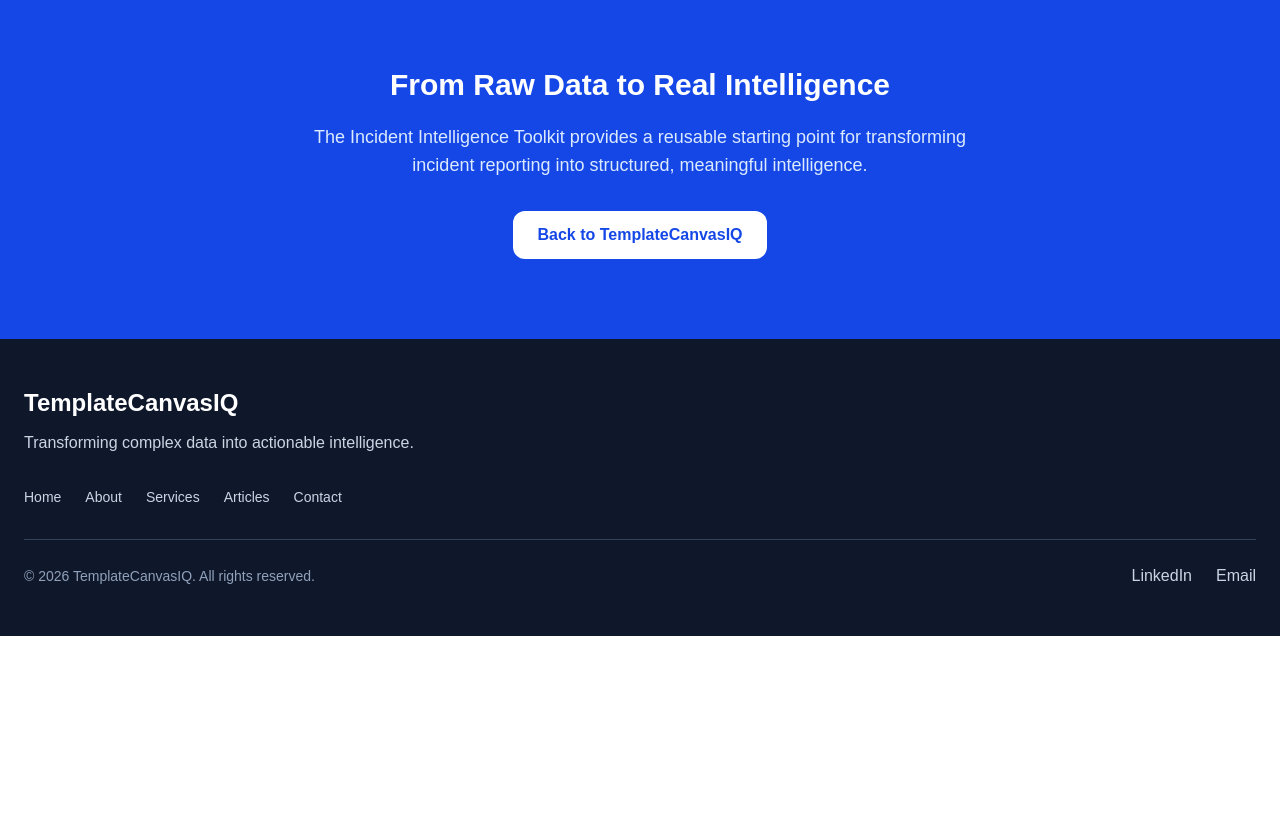
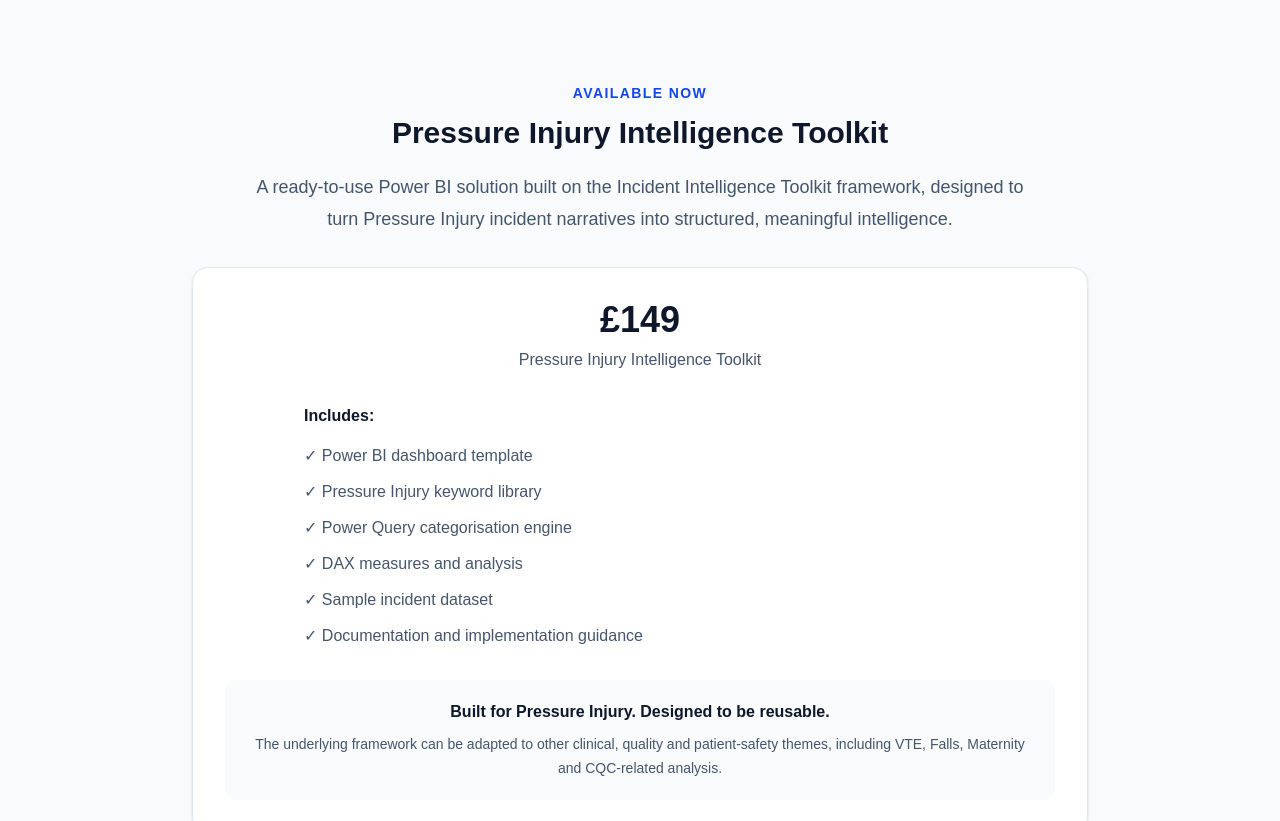
Before and after one commit to 24Mark8/templatecanvasiq, a Next.js app: page /toolkit in a window 1280 px wide. Shown: the part 3760-4581 px from the top of the page. Before the commit the page ends 4396 px from the top, so only its background shows below. Built offline with nearby package versions, Linux system fonts and the light colour scheme.

Commit message:
Update page.tsx

```diff
--- a/app/toolkit/page.tsx
+++ b/app/toolkit/page.tsx
@@ -337,26 +337,68 @@ export default function Toolkit() {
         </div>
       </section>
 
-      {/* CTA */}
-      <section className="bg-blue-700 py-20">
-        <div className="mx-auto max-w-7xl px-6 text-center text-white">
+      {/* AVAILABLE PRODUCT */}
+      <section className="bg-slate-50 py-24">
+        <div className="mx-auto max-w-7xl px-6">
 
-          <h2 className="text-3xl font-bold">
-            From Raw Data to Real Intelligence
-          </h2>
+          <div className="mx-auto max-w-4xl text-center">
 
-          <p className="mx-auto mt-5 max-w-2xl text-lg text-blue-100">
-            The Incident Intelligence Toolkit provides a reusable starting
-            point for transforming incident reporting into structured,
-            meaningful intelligence.
-          </p>
+            <p className="text-sm font-semibold uppercase tracking-widest text-blue-700">
+              AVAILABLE NOW
+            </p>
 
-          <a
-            href="/"
-            className="mt-8 inline-block rounded-xl bg-white px-6 py-3 font-semibold text-blue-700 hover:bg-slate-100"
-          >
-            Back to TemplateCanvasIQ
-          </a>
+            <h2 className="mt-3 text-3xl font-bold text-slate-900">
+              Pressure Injury Intelligence Toolkit
+            </h2>
+
+            <p className="mx-auto mt-5 max-w-3xl text-lg leading-8 text-slate-600">
+              A ready-to-use Power BI solution built on the Incident Intelligence
+              Toolkit framework, designed to turn Pressure Injury incident
+              narratives into structured, meaningful intelligence.
+            </p>
+
+            <div className="mt-8 rounded-2xl border border-slate-200 bg-white p-8 shadow-sm">
+
+              <p className="text-4xl font-extrabold text-slate-900">
+                £149
+              </p>
+
+              <p className="mt-2 text-slate-600">
+                Pressure Injury Intelligence Toolkit
+              </p>
+
+              <div className="mx-auto mt-8 max-w-2xl text-left">
+
+                <p className="font-semibold text-slate-900">
+                  Includes:
+                </p>
+
+                <ul className="mt-4 space-y-3 text-slate-600">
+                  <li>✓ Power BI dashboard template</li>
+                  <li>✓ Pressure Injury keyword library</li>
+                  <li>✓ Power Query categorisation engine</li>
+                  <li>✓ DAX measures and analysis</li>
+                  <li>✓ Sample incident dataset</li>
+                  <li>✓ Documentation and implementation guidance</li>
+                </ul>
+
+              </div>
+
+              <div className="mt-8 rounded-xl bg-slate-50 p-5">
+                <p className="font-semibold text-slate-900">
+                  Built for Pressure Injury. Designed to be reusable.
+                </p>
+
+                <p className="mt-2 text-sm leading-6 text-slate-600">
+                  The underlying framework can be adapted to other clinical,
+                  quality and patient-safety themes, including VTE, Falls,
+                  Maternity and CQC-related analysis.
+                </p>
+              </div>
+
+            </div>
+
+          </div>
 
         </div>
       </section>
```
